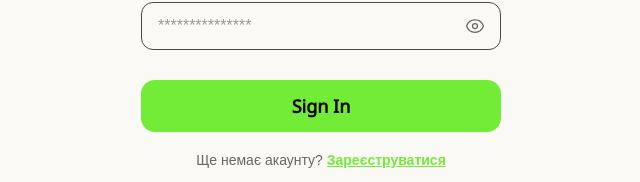
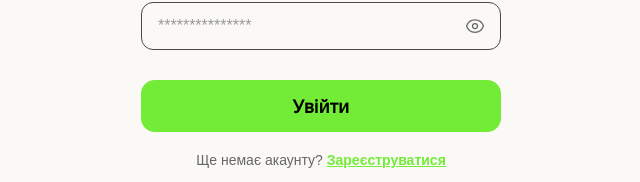
Before and after one commit to canyochek/task-management-system-, a React (Vite) app in the folder frontend/: page / in a window 1280 px wide. Shown: the part 395-577 px from the top of the page, without its empty margins (319-959 px from the left). Built offline with nearby package versions, Linux system fonts and the light colour scheme.

Commit message:
Change english words

```diff
--- a/frontend/src/components/SignIn/SignIn.jsx
+++ b/frontend/src/components/SignIn/SignIn.jsx
@@ -86,7 +86,7 @@ const SignIn = ({ onLoginSuccess }) => {
                     </button>
                 </div>
                 <button type="submit" className="auth-form__submit">
-                    {isSignUp ? 'Sign Up' : 'Sign In'}
+                    {isSignUp ? 'Зареєструватися' : 'Увійти'}
                 </button>
                 <div style={{ marginTop: '20px', textAlign: 'center', fontSize: '14px', color: '#666' }}>
                     {isSignUp ? 'Вже маєте акаунт? ' : 'Ще немає акаунту? '}
```
